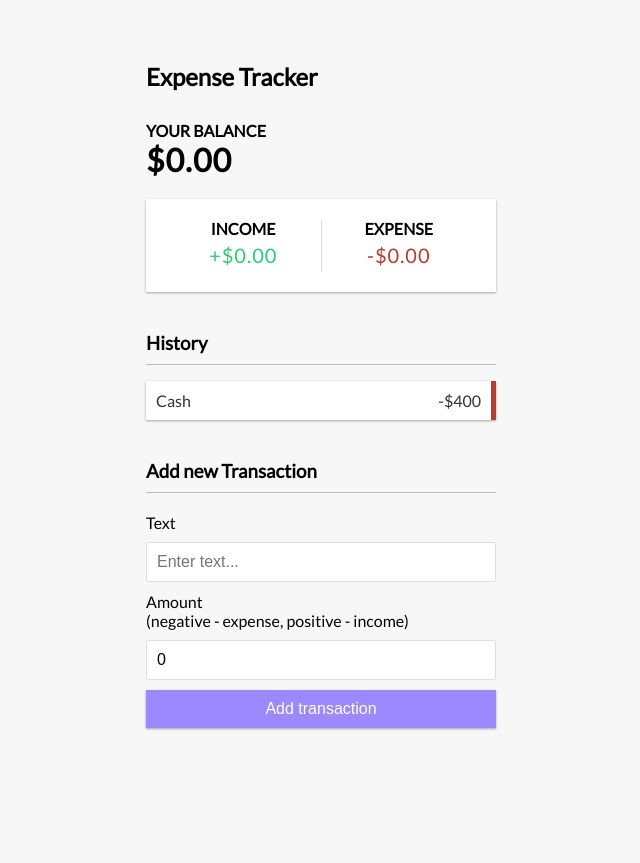
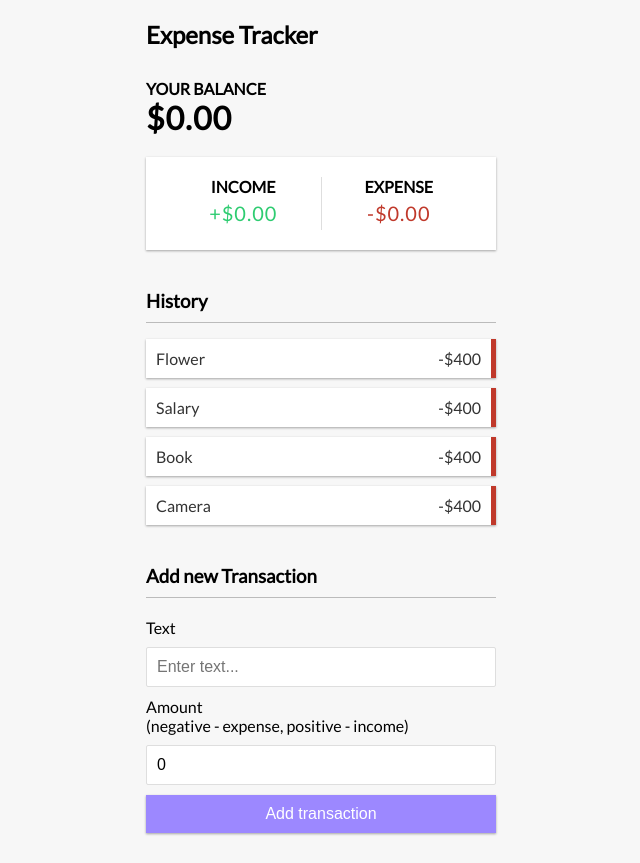
Before and after one commit to BritainSmith/Trav_Expense_Tracker, a React (Create React App) app: page / in a window 1280 px wide. Shown: the whole page, without its empty margins (319-959 px from the left). Before the commit the page ends 800 px from the top, so only its background shows below. Built offline with nearby package versions, Linux system fonts and the light colour scheme.

Commit message:
updating global state/reducer. Added transaction comp

```diff
--- a/src/App.js
+++ b/src/App.js
@@ -7,9 +7,11 @@
 import { AddTransaction } from './components/AddTransaction';
 import './App.css';
 
+import {GlobalProvider} from './context/GlobalState';
+
 function App() {
   return (
-    <div >
+    <GlobalProvider>
    <Header/>
    <div className="container">
     <Balance />
@@ -17,7 +19,7 @@
     <TransactionList/>
     <AddTransaction/>
    </div>
-    </div>
+    </GlobalProvider>
   );
 }
 
--- /dev/null
+++ b/src/components/Transaction.js
@@ -0,0 +1,10 @@
+import React from 'react';
+
+export const Transaction = ({transaction}) => {
+    return (
+        <li className="minus">
+               {transaction.text} <span>-$400</span>
+                <button className="delete-btn">x</button>
+            </li>
+    )
+}
--- a/src/components/TransactionList.js
+++ b/src/components/TransactionList.js
@@ -1,16 +1,24 @@
-import React from 'react';
+import React, {useContext} from 'react';
+import {GlobalContext} from '../context/GlobalState';
+import {Transaction} from './Transaction';
 
 
 export const TransactionList = () =>{
+
+    const {transactions} = useContext(GlobalContext);
+
+
 
     return (
         <>
             <h3>History</h3>
             <ul  className="list">
-            <li className="minus">
-                Cash <span>-$400</span>
-                <button className="delete-btn">x</button>
-            </li>
+                {transactions.map(transaction =>(
+
+               <Transaction
+                key={transaction.id}
+                transaction={transaction}/> ))}
+
             </ul>
         </>
     )
--- a/src/context/AppReducer.js
+++ b/src/context/AppReducer.js
@@ -0,0 +1,9 @@
+
+
+export default (state, action) => {
+
+    switch(action.type) {
+        default:
+            return state;
+    }
+}
--- a/src/context/GlobalState.js
+++ b/src/context/GlobalState.js
@@ -1,4 +1,5 @@
 import React, {createContext, useReducer} from 'react';
+import AppReducer from './AppReducer';
 
 // Initial state
 
```
